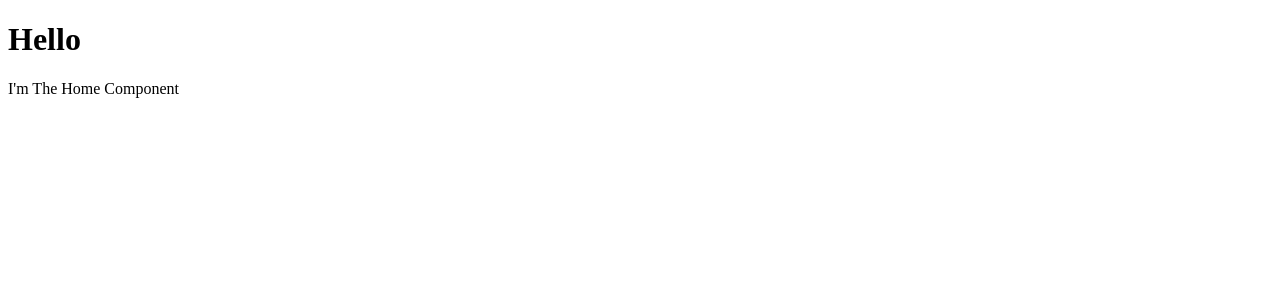
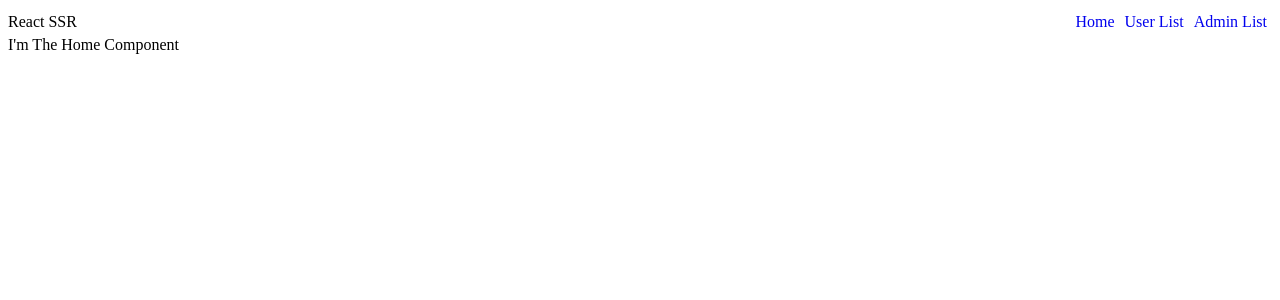
Before and after one commit to ohearonkg/react-ssr, a React (Create React App) app in the folder client/: page / in a window 1280 px wide. Shown: the top 300 px of the page. Built offline with nearby package versions, Linux system fonts and the light colour scheme; the HTML template or start-up script is replaced by a standard one; what typesafe-actions would draw is missing.

Commit message:
now have a basic header in place!

```diff
--- a/client/src/App.tsx
+++ b/client/src/App.tsx
@@ -1,11 +1,12 @@
 import * as React from "react";
 import { renderRoutes } from "react-router-config";
+import Header from "../src/components/Header/Header";
 
 const App = (routes: any) => {
   const matches = routes.route.routes;
   return (
     <div>
-      <h1> Hello </h1>
+      <Header />
       {renderRoutes(matches)}
     </div>
   );
--- /dev/null
+++ b/client/src/components/Header/Header.tsx
@@ -0,0 +1,36 @@
+import * as React from "react";
+
+const wrapperStyles = {
+  width: "100%",
+  display: "flex",
+  alignItems: "center"
+};
+
+const navItemsWrapperStyles = {
+  flex: "1 1 auto",
+  display: "flex",
+  justifyContent: "flex-end",
+  color: "black"
+};
+
+const navLinkStyles = {
+  textDecoration: "none",
+  padding: "5px"
+};
+
+export default () => (
+  <div style={wrapperStyles}>
+    <div>React SSR</div>
+    <nav style={navItemsWrapperStyles}>
+      <a style={navLinkStyles} href="#">
+        Home
+      </a>
+      <a style={navLinkStyles} href="#">
+        User List
+      </a>
+      <a style={navLinkStyles} href="#">
+        Admin List
+      </a>
+    </nav>
+  </div>
+);
```
